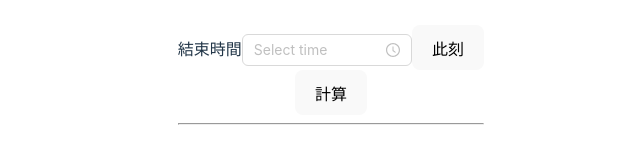
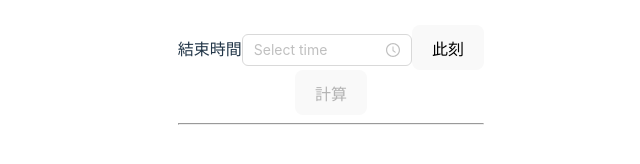
Before and after one commit to MeganxLi/time-computer, a React (Vite) app: page / in a window 1280 px wide. Shown: the part 388-552 px from the top of the page, without its empty margins (309-949 px from the left). Built offline with nearby package versions, Linux system fonts and the light colour scheme.

Commit message:
:bug: fix time list bug

```diff
--- a/src/App.tsx
+++ b/src/App.tsx
@@ -100,7 +100,7 @@ function App() {
           />
           <button type="button" onClick={() => changeEndTime(dayjs())}>此刻</button>
         </div>
-        <button type="button" onClick={calcTimeDiff}>計算</button>
+        <button type="button" onClick={calcTimeDiff} disabled={!selectTime.StartTime || !selectTime.EndTime}>計算</button>
       </div>
       <hr />
       <div>
@@ -109,9 +109,9 @@ function App() {
             <li key={item.Timestamp}>
               <div>{item.Date}</div>
               <div>
-                {selectTime.StartTime.format(format)}
+                {item.StartTime.format(format)}
                 -
-                {selectTime.EndTime.format(format)}
+                {item.EndTime.format(format)}
               </div>
               <div>
                 {item.DiffTime}
```
